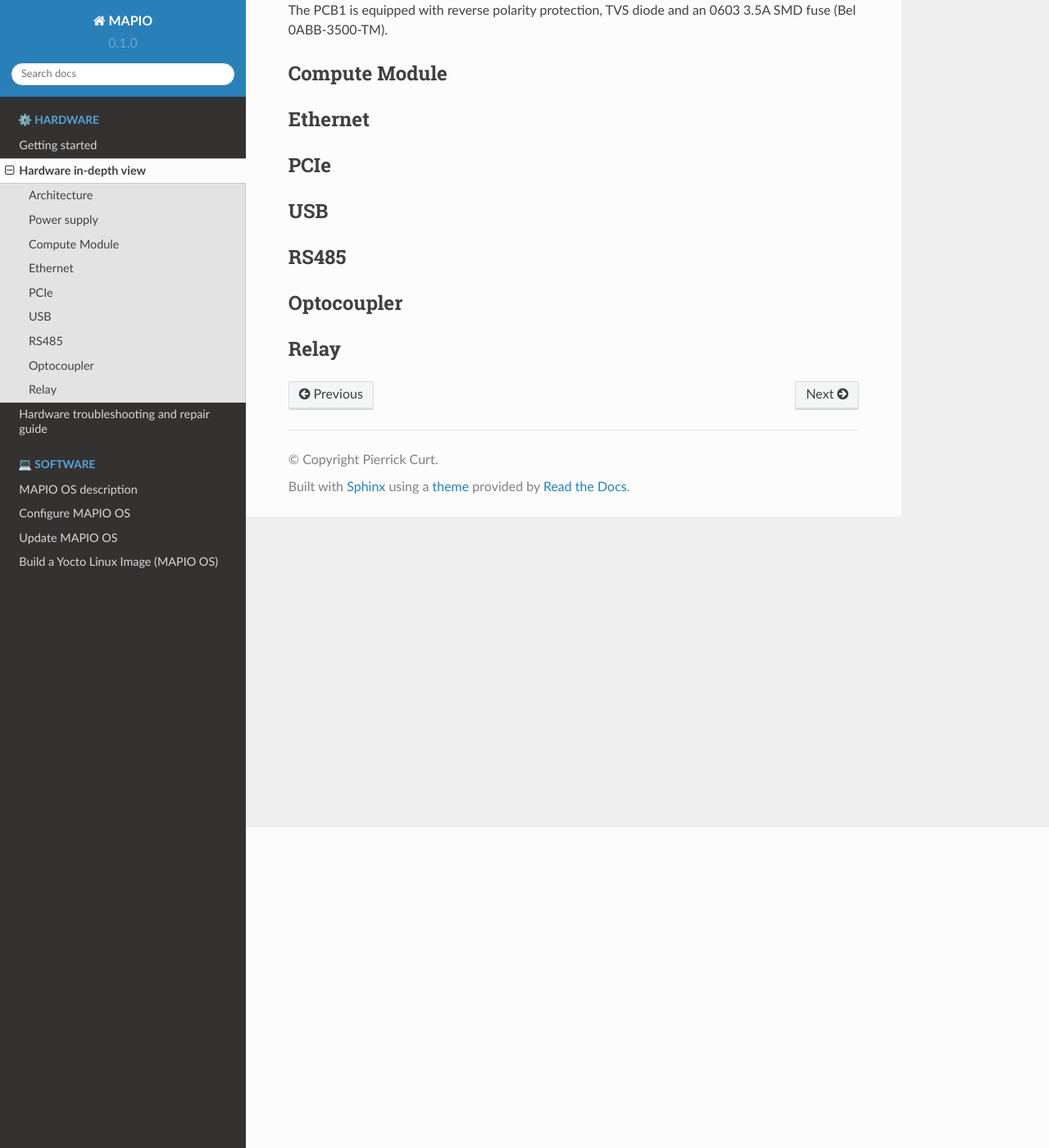
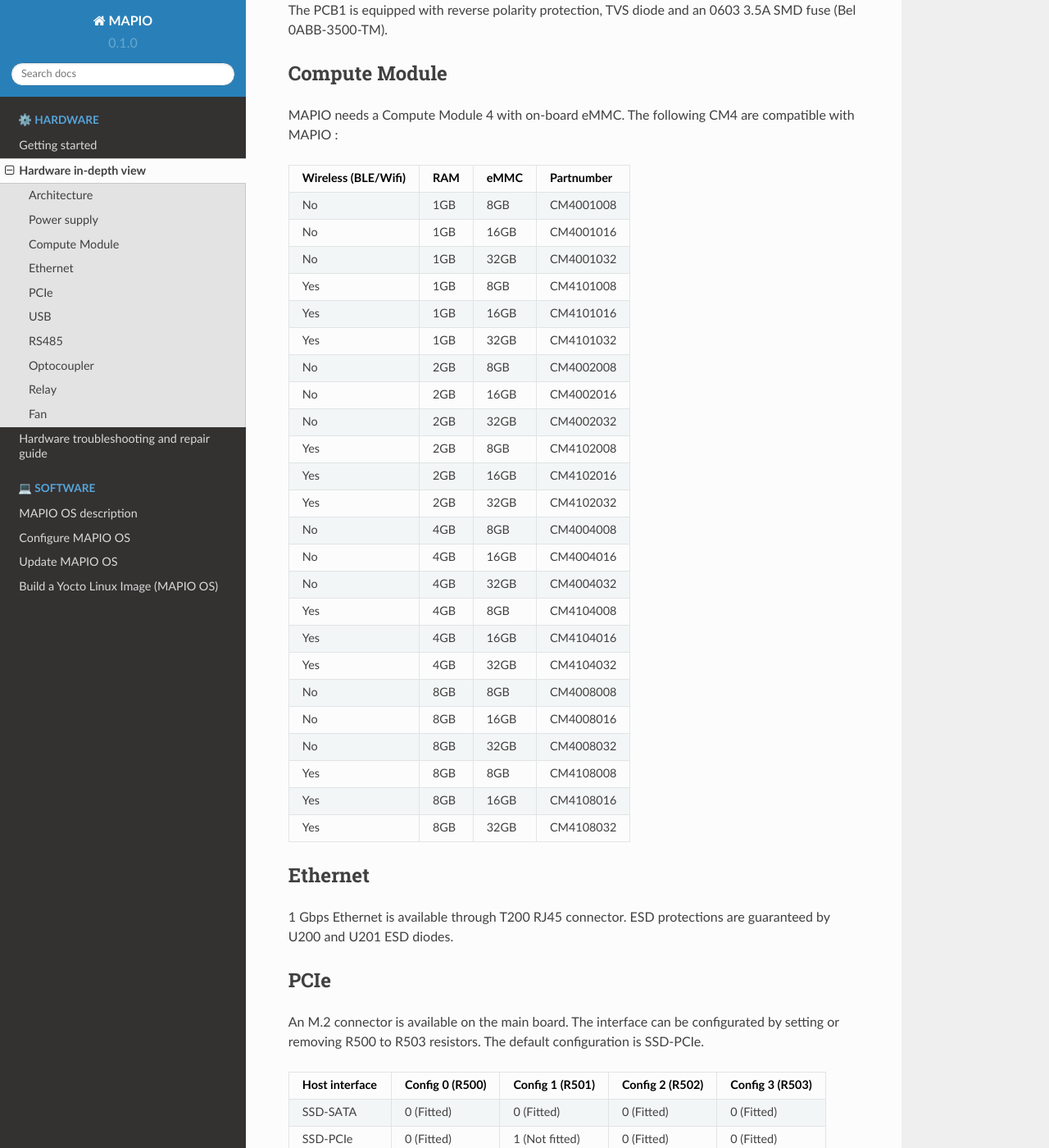
Before and after one commit to pcurt/mapio-docs, a Sphinx documentation site: the page built from docs/source/hw-full-description.rst, in a window 1280 px wide and 1400 px high, scrolled down 391 px. Shown: the whole window at 82% size. Built offline with Sphinx 7.4.7 and the Read the Docs theme 2.0.0, drawn with Linux system fonts in a browser that asks for light colours; some of the changed text lies outside the part shown.

Commit message:
feat: update HW in-depth view

```diff
--- a/docs/source/hw-full-description.rst
+++ b/docs/source/hw-full-description.rst
@@ -18,16 +18,89 @@
 Compute Module
 -----------------------------
 
+MAPIO needs a Compute Module 4 with on-board eMMC. The following CM4 are compatible with MAPIO :
+
+
++---------------------+-----+------+------------+
+| Wireless (BLE/Wifi) | RAM | eMMC | Partnumber |
++=====================+=====+======+============+
+| No                  | 1GB |  8GB | CM4001008  |
++---------------------+-----+------+------------+
+| No                  | 1GB | 16GB | CM4001016  |
++---------------------+-----+------+------------+
+| No                  | 1GB | 32GB | CM4001032  |
++---------------------+-----+------+------------+
+| Yes                 | 1GB |  8GB | CM4101008  |
++---------------------+-----+------+------------+
+| Yes                 | 1GB | 16GB | CM4101016  |
++---------------------+-----+------+------------+
+| Yes                 | 1GB | 32GB | CM4101032  |
++---------------------+-----+------+------------+
+| No                  | 2GB |  8GB | CM4002008  |
++---------------------+-----+------+------------+
+| No                  | 2GB | 16GB | CM4002016  |
++---------------------+-----+------+------------+
+| No                  | 2GB | 32GB | CM4002032  |
++---------------------+-----+------+------------+
+| Yes                 | 2GB |  8GB | CM4102008  |
++---------------------+-----+------+------------+
+| Yes                 | 2GB | 16GB | CM4102016  |
++---------------------+-----+------+------------+
+| Yes                 | 2GB | 32GB | CM4102032  |
++---------------------+-----+------+------------+
+| No                  | 4GB |  8GB | CM4004008  |
++---------------------+-----+------+------------+
+| No                  | 4GB | 16GB | CM4004016  |
++---------------------+-----+------+------------+
+| No                  | 4GB | 32GB | CM4004032  |
++---------------------+-----+------+------------+
+| Yes                 | 4GB |  8GB | CM4104008  |
++---------------------+-----+------+------------+
+| Yes                 | 4GB | 16GB | CM4104016  |
++---------------------+-----+------+------------+
+| Yes                 | 4GB | 32GB | CM4104032  |
++---------------------+-----+------+------------+
+| No                  | 8GB |  8GB | CM4008008  |
++---------------------+-----+------+------------+
+| No                  | 8GB | 16GB | CM4008016  |
++---------------------+-----+------+------------+
+| No                  | 8GB | 32GB | CM4008032  |
++---------------------+-----+------+------------+
+| Yes                 | 8GB |  8GB | CM4108008  |
++---------------------+-----+------+------------+
+| Yes                 | 8GB | 16GB | CM4108016  |
++---------------------+-----+------+------------+
+| Yes                 | 8GB | 32GB | CM4108032  |
++---------------------+-----+------+------------+
 
 
 Ethernet
 -----------------------------
 
+1 Gbps Ethernet is available through T200 RJ45 connector. ESD protections are guaranteed by U200 and U201 ESD diodes.
+
 PCIe
 -----------------------------
 
+An M.2 connector is available on the main board. The interface can be configurated by setting or removing R500 to R503 resistors.
+The default configuration is SSD-PCIe.
+
++----------------+-----------------+-----------------+-----------------+-----------------+
+| Host interface | Config 0 (R500) | Config 1 (R501) | Config 2 (R502) | Config 3 (R503) |
++================+=================+=================+=================+=================+
+| SSD-SATA       | 0 (Fitted)      | 0 (Fitted)      | 0 (Fitted)      | 0 (Fitted)      |
++----------------+-----------------+-----------------+-----------------+-----------------+
+| SSD-PCIe       | 0 (Fitted)      | 1 (Not fitted)  | 0 (Fitted)      | 0 (Fitted)      |
++----------------+-----------------+-----------------+-----------------+-----------------+
+| WWAN - PCIe    | 0 (Fitted)      | 0 (Fitted)      | 1 (Not fitted)  | 0 (Fitted)      |
++----------------+-----------------+-----------------+-----------------+-----------------+
+
+2242 and 2280 M.2 SSD are compatible. You can use M2x2.5mm screw to hold SSD to the board.
+
 USB
 -----------------------------
+
+
 
 RS485
 -----------------------------
@@ -37,3 +110,6 @@
 
 Relay
 -----------------------------
+
+Fan
+-----------------------------
```
Also changed, not shown: docs/source/hw-getting-started.rst (+14 -0 lines).
